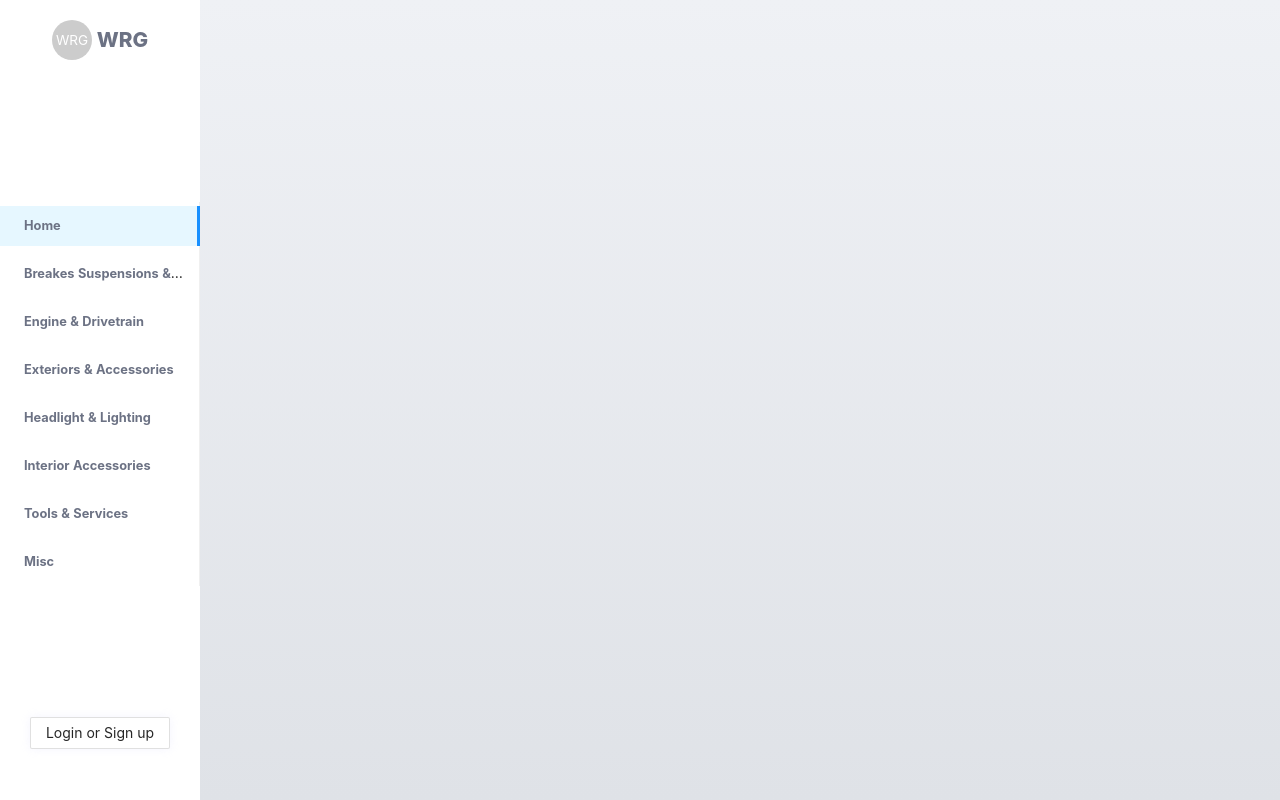
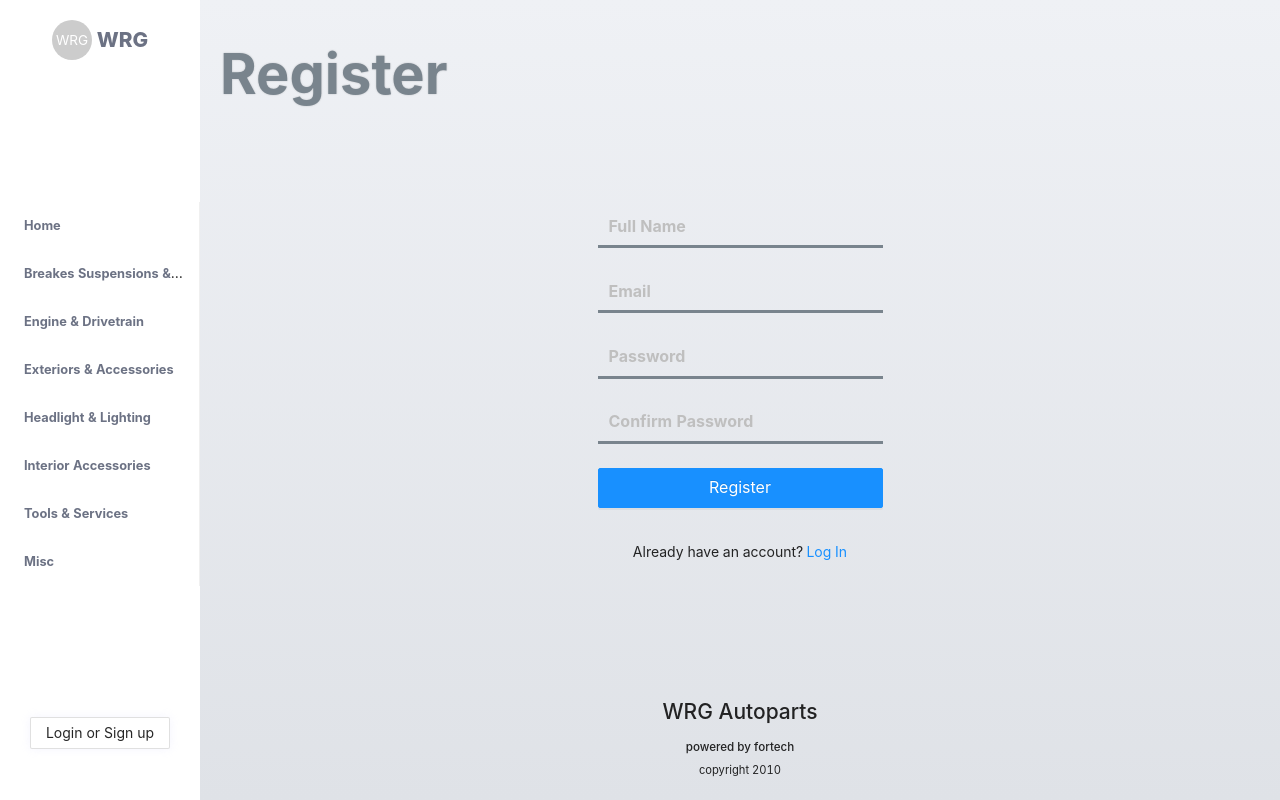
Before and after one commit to willroyMyles/wrg-server, a React (Create React App) app: page /register in a window 1280 px wide. Built offline with nearby package versions, Linux system fonts and the light colour scheme.

Commit message:
Added registration page

```diff
--- a/package.json
+++ b/package.json
@@ -18,6 +18,7 @@
     "react-icons": "^3.10.0",
     "react-router-dom": "^5.2.0",
     "react-scripts": "3.4.1",
+    "styled-components": "^5.1.1",
     "typescript": "~3.7.2"
   },
   "scripts": {
@@ -46,6 +47,7 @@
     "@types/faker": "^4.1.12",
     "@types/react": "^16.9.35",
     "@types/react-dom": "^16.9.8",
-    "@types/react-router-dom": "^5.1.5"
+    "@types/react-router-dom": "^5.1.5",
+    "@types/styled-components": "^5.1.0"
   }
 }
--- a/src/App.css
+++ b/src/App.css
@@ -79,3 +79,11 @@
 
 	-webkit-transition: 0.3s;
 }
+
+.form-item {
+	padding: 0px;
+	margin: 0px;
+	color: red;
+	border: none;
+	background-color: transparent;
+}
--- a/src/component/Sider/Links.tsx
+++ b/src/component/Sider/Links.tsx
@@ -20,8 +20,12 @@ const Links = memo(
 		return (
 			<Row align="middle">
 				<Menu onClick={handleClick} mode="inline" defaultSelectedKeys={["-1"]}>
-					<Menu.Item key="-1" defaultChecked>
-						<Text className="side-links">home</Text>
+					<Menu.Item key="" defaultChecked>
+						<Link to={`/home` || "/"}>
+							<Text ellipsis={false} className="side-links">
+								Home
+							</Text>
+						</Link>
 					</Menu.Item>
 
 					{dataProvider.headers.map((value, index) => {
@@ -31,7 +35,7 @@ const Links = memo(
 									<Text ellipsis={false} className="side-links">
 										{value}
 									</Text>
-								</Link>{" "}
+								</Link>
 							</Menu.Item>
 						)
 					})}
--- a/src/component/Sider/SiderFooter.tsx
+++ b/src/component/Sider/SiderFooter.tsx
@@ -5,6 +5,7 @@ import dataProvider from "../../dataLayer/DataStore"
 import {BsPersonFill, BsGearFill} from "react-icons/bs"
 import Text from "antd/lib/typography/Text"
 import {fontColor, eventEmitter} from "../../helpers"
+import {Link} from "react-router-dom"
 
 @observer
 export class SiderFooter extends PureComponent {
@@ -25,11 +26,11 @@ export class SiderFooter extends PureComponent {
 				</Row>
 
 				<Row justify="center" hidden={dataProvider.loggedIn}>
-					<Button
-						onClick={() => eventEmitter.emit("open")}
-						style={{boxShadow: "0px 0px 10px rgba(200,200,250,.2)", border: ".5px solid rgba(100,100,100,.2)"}}>
-						Login or Sign up
-					</Button>
+					<Link to="/register">
+						<Button style={{boxShadow: "0px 0px 10px rgba(200,200,250,.2)", border: ".5px solid rgba(100,100,100,.2)"}}>
+							Login or Sign up
+						</Button>
+					</Link>
 				</Row>
 				<div style={{height: "2vh"}}></div>
 			</div>
--- /dev/null
+++ b/src/component/account/RegisterAccount.tsx
@@ -0,0 +1,80 @@
+import React, {memo} from "react"
+import {Row, Input, Button, Col} from "antd"
+import Title from "antd/lib/typography/Title"
+import Form from "antd/lib/form/Form"
+import FormItem from "antd/lib/form/FormItem"
+import {WRGInput, WRGsmall, WRGTitle, WRGLargeButton, WRGFormItem} from "../../helpers/StyledComps"
+import ContentFooter from "../content/ContentFooter"
+import {Link} from "react-router-dom"
+import {Store} from "antd/lib/form/interface"
+
+export const RegisterAccount = memo(() => {
+	const onFinish = (values: Store) => {
+		console.log("fin", values)
+	}
+
+	const onFailed = (values: any) => {
+		console.log("error", values)
+	}
+
+	return (
+		<div
+			style={{
+				padding: 20,
+				marginTop: 10,
+				minHeight: "100vh",
+				display: "flex",
+				flexDirection: "column",
+				justifyContent: "space-between",
+			}}>
+			<Row>
+				<WRGTitle> Register</WRGTitle>
+			</Row>
+			<Row justify="center" align="middle">
+				<Form name="register" size="large" layout="vertical" onFinish={onFinish} onFinishFailed={(e) => onFailed(e)}>
+					<FormItem
+						// label="Full Name"
+						name="name"
+						rules={[{required: true, message: "name required", type: "string"}]}>
+						<WRGInput placeholder="Full Name" />
+					</FormItem>
+					<FormItem
+						// label="Email"
+						name="email"
+						rules={[{required: true, message: "email required", type: "email"}]}>
+						<WRGInput placeholder="Email" type="email" />
+					</FormItem>
+					<FormItem
+						// label="Password"
+						name="password"
+						rules={[{required: true, message: "password required", type: "string"}]}>
+						<WRGInput placeholder="Password" type="password" />
+					</FormItem>
+					<FormItem
+						// label="Confirm Password"
+						name="password2"
+						rules={[{required: true, message: "password required", type: "string"}]}>
+						<WRGInput placeholder="Confirm Password" type="password" />
+					</FormItem>
+					<FormItem>
+						<Button block type="primary" htmlType="submit">
+							Register
+						</Button>
+					</FormItem>
+					<FormItem>
+						<Row justify="center">
+							Already have an account?
+							<Link style={{borderWidth: 1, marginLeft: ".2rem"}} to="/login">
+								Log In
+							</Link>
+						</Row>
+					</FormItem>
+				</Form>
+			</Row>
+
+			<ContentFooter />
+		</div>
+	)
+})
+
+export default RegisterAccount
--- a/src/component/content/ContentHolder.tsx
+++ b/src/component/content/ContentHolder.tsx
@@ -7,6 +7,8 @@ import uiStore from "../../dataLayer/UIStore"
 import {tp, eventEmitter} from "../../helpers"
 import {Router, Switch, Route} from "react-router-dom"
 import {createBrowserHistory} from "history"
+import dataProvider from "../../dataLayer/DataStore"
+import RegisterAccount from "../account/RegisterAccount"
 
 const ContentHolder = memo(
 	observer(function ContentHolder() {
@@ -22,18 +24,19 @@ const ContentHolder = memo(
 				<Layout.Content style={tp}>
 					{/* <Router history={history}> */}
 					<Switch>
-						<Route path="/-1">
+						<Route path="/home">
 							<ContentPostsView title="home" />
 						</Route>
-						<Route path="/0">
-							<ContentPostsView title={uiStore.currentName} />
+						<Route path="/register">
+							<RegisterAccount />
 						</Route>
-						<Route path="/1">
-							<ContentPostsView title={uiStore.currentName} />
-						</Route>
-						<Route path="/2">
-							<ContentPostsView title={uiStore.currentName} />
-						</Route>
+						{dataProvider.headers.map((value, index) => {
+							return (
+								<Route path={`/${index}`}>
+									<ContentPostsView title={value} />
+								</Route>
+							)
+						})}
 					</Switch>
 					{/* </Router> */}
 					{/* {uiStore.indexes.get(0) != -1 && <ContentPostsView title={uiStore.currentName} />} */}
--- a/src/component/content/ContentPostsView.tsx
+++ b/src/component/content/ContentPostsView.tsx
@@ -10,6 +10,7 @@ import {BsPlusCircleFill} from "react-icons/bs"
 import Text from "antd/lib/typography/Text"
 import ContentPostListView from "./ContentPostListView"
 import ContentFooter from "./ContentFooter"
+import {WRGTitle} from "../../helpers/StyledComps"
 
 interface IProps {
 	title: string
@@ -68,7 +69,7 @@ export class ContentPostsView extends PureComponent<IProps> {
 						}}>
 						<div style={{padding: 20, margin: 10}}>
 							<Row>
-								<Title style={{color: "rgba(121,132,141,1", fontWeight: "bold"}}>{this.props.title}</Title>
+								<WRGTitle style={{color: "rgba(121,132,141,1)", fontWeight: "bold"}}>{this.props.title}</WRGTitle>
 							</Row>
 							<Row gutter={[12, 12]}>
 								<Col>
--- /dev/null
+++ b/src/helpers/StyledComps.tsx
@@ -0,0 +1,50 @@
+import styled, {StyledComponent} from "styled-components"
+import {Input, Button} from "antd"
+import Title from "antd/lib/typography/Title"
+import FormItem from "antd/lib/form/FormItem"
+
+const mainCol = "rgba(121,132,141,1)"
+
+export const WRGInput: StyledComponent<typeof Input, any, {}, never> = styled(Input)`
+	border-radius: 0px;
+	margin: 0px;
+	background-color: transparent;
+	border: none;
+	border-bottom: 3px solid ${mainCol};
+	color: ${mainCol};
+	font-weight: 700;
+	outline: transparent;
+`
+
+export const WRGFormItem = styled(FormItem)`
+	color: red;
+	padding: 0px;
+	justify-content: center;
+	margin: 0px;
+	margin-top: 0px;
+	background-color: transparent;
+
+	margin-bottom: 10px;
+`
+export const WRGsmall = styled.small`
+	color: rgba(0, 0, 0, 0.4);
+	padding: 2px;
+	font-weight: 600;
+	font-size: 0.75rem;
+`
+
+export const WRGTitle = styled.span`
+	color: rgba(121, 132, 141, 1);
+	font-size: 3.5rem;
+	font-weight: 700;
+	text-shadow: 0px 0px 2px rgba(0, 0, 0, 0.2);
+`
+
+export const WRGLargeButton = styled(Button)`
+	color: ${(props) => (props.type == "ghost" ? mainCol : "white")};
+	font-size: 1.1rem;
+	// padding: 1.8rem;
+	padding-left: 2rem;
+	padding-right: 2rem;
+	font-weight: 600;
+`
```
Also changed, not shown: 1 other file (tests, documents, lock files or other folders).
